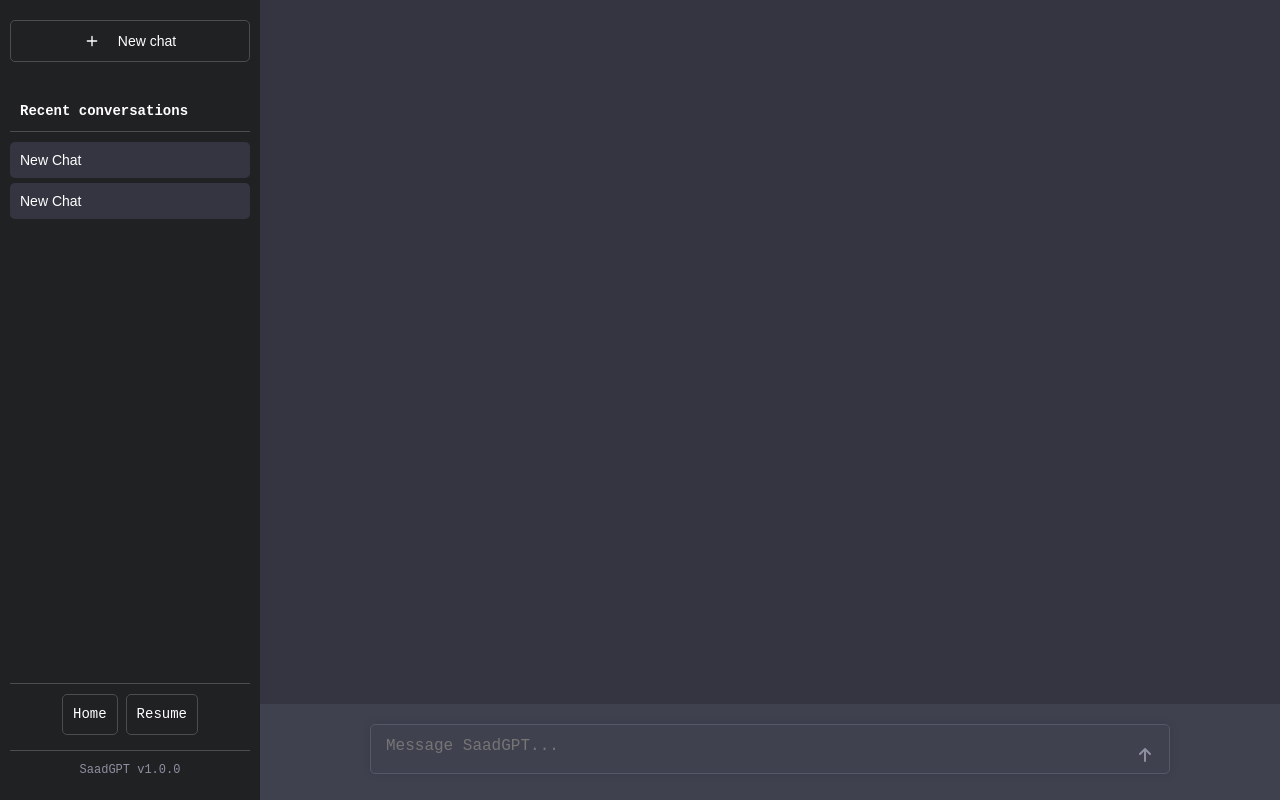
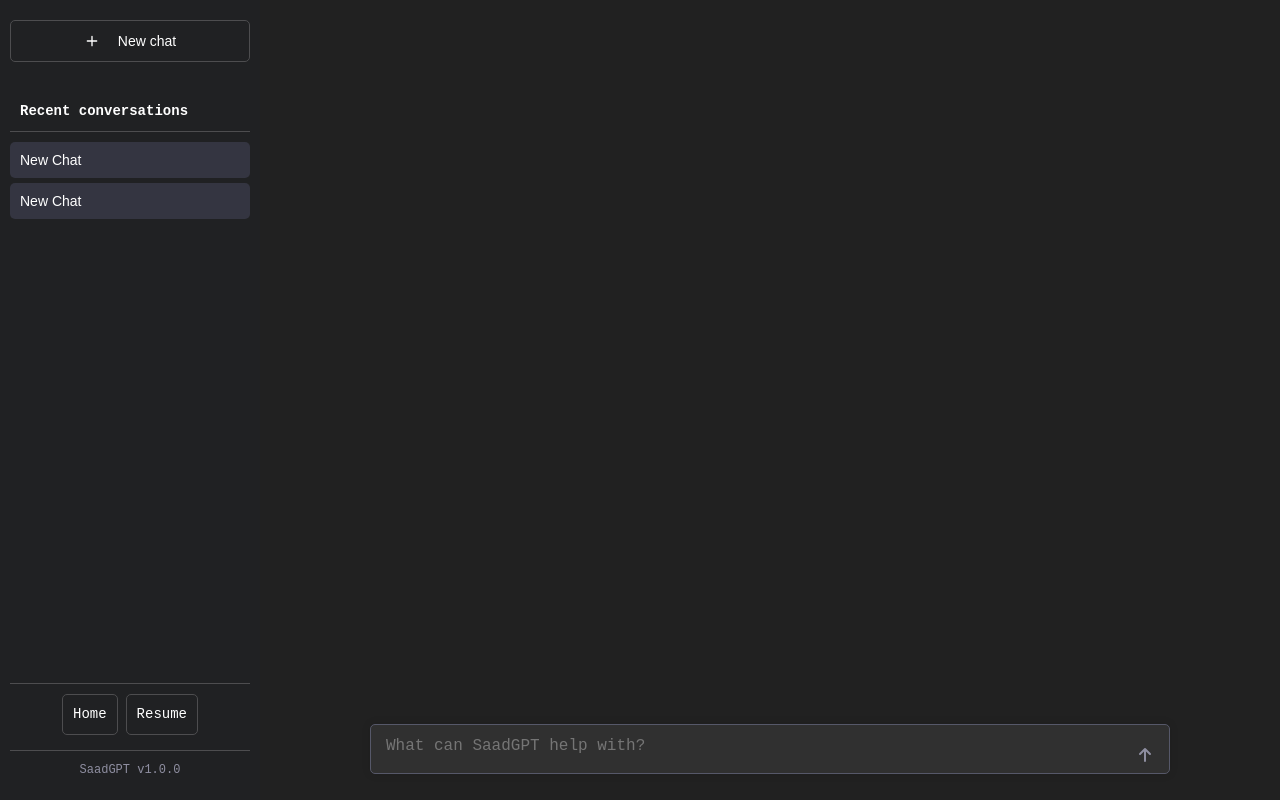
Before and after one commit to notsaad/site, a React (Create React App) app: page /saadgpt in a window 1280 px wide. Built offline with nearby package versions, Linux system fonts and the light colour scheme; a web font is replaced by a local one.

Commit message:
colors a little better
Signed-off-by: notsaad <saadmazharr@gmail.com>

```diff
--- a/src/components/saadgpt/InputArea.tsx
+++ b/src/components/saadgpt/InputArea.tsx
@@ -47,7 +47,7 @@ export const InputArea: React.FC<InputAreaProps> = ({ onSendMessage, isProcessin
           value={message}
           onChange={handleChange}
           onKeyDown={handleKeyDown}
-          placeholder="Message SaadGPT..."
+          placeholder="What can SaadGPT help with?"
           rows={1}
           disabled={isProcessing}
         />
--- a/src/components/saadgpt/styles.ts
+++ b/src/components/saadgpt/styles.ts
@@ -1,9 +1,9 @@
-import styled from 'styled-components';
+import styled from "styled-components";
 
 export const Container = styled.div`
   display: flex;
   height: 100vh;
-  background-color: #343541;
+  background-color: #212121;
 `;
 
 export const Sidebar = styled.div`
@@ -39,7 +39,7 @@ export const MainContent = styled.div`
   flex: 1;
   display: flex;
   flex-direction: column;
-  overflow: hidden;
+  //overflow: hidden;
 `;
 
 export const MessagesContainer = styled.div`
@@ -49,7 +49,7 @@ export const MessagesContainer = styled.div`
 `;
 
 export const Message = styled.div<{ isUser: boolean }>`
-  background-color: ${props => (props.isUser ? '#444654' : '#343541')};
+  background-color: ${(props) => (props.isUser ? "#444654" : "#343541")};
   color: white;
   padding: 20px 0;
   display: flex;
@@ -69,7 +69,7 @@ export const Avatar = styled.div<{ isUser: boolean }>`
   width: 40px;
   height: 40px;
   border-radius: 5px;
-  background-color: ${props => (props.isUser ? '#19c37d' : '#5436DA')};
+  background-color: ${(props) => (props.isUser ? "#19c37d" : "#5436DA")};
   display: flex;
   align-items: center;
   justify-content: center;
@@ -85,7 +85,6 @@ export const TextContent = styled.div`
 
 export const InputContainer = styled.div`
   padding: 20px;
-  background-color: #40414f;
   display: flex;
   justify-content: center;
 `;
@@ -101,7 +100,7 @@ export const TextArea = styled.textarea`
   padding: 12px 45px 12px 15px;
   border-radius: 5px;
   border: 1px solid #565869;
-  background-color: #40414f;
+  background-color: #303030;
   color: white;
   font-size: 16px;
   resize: none;
```
